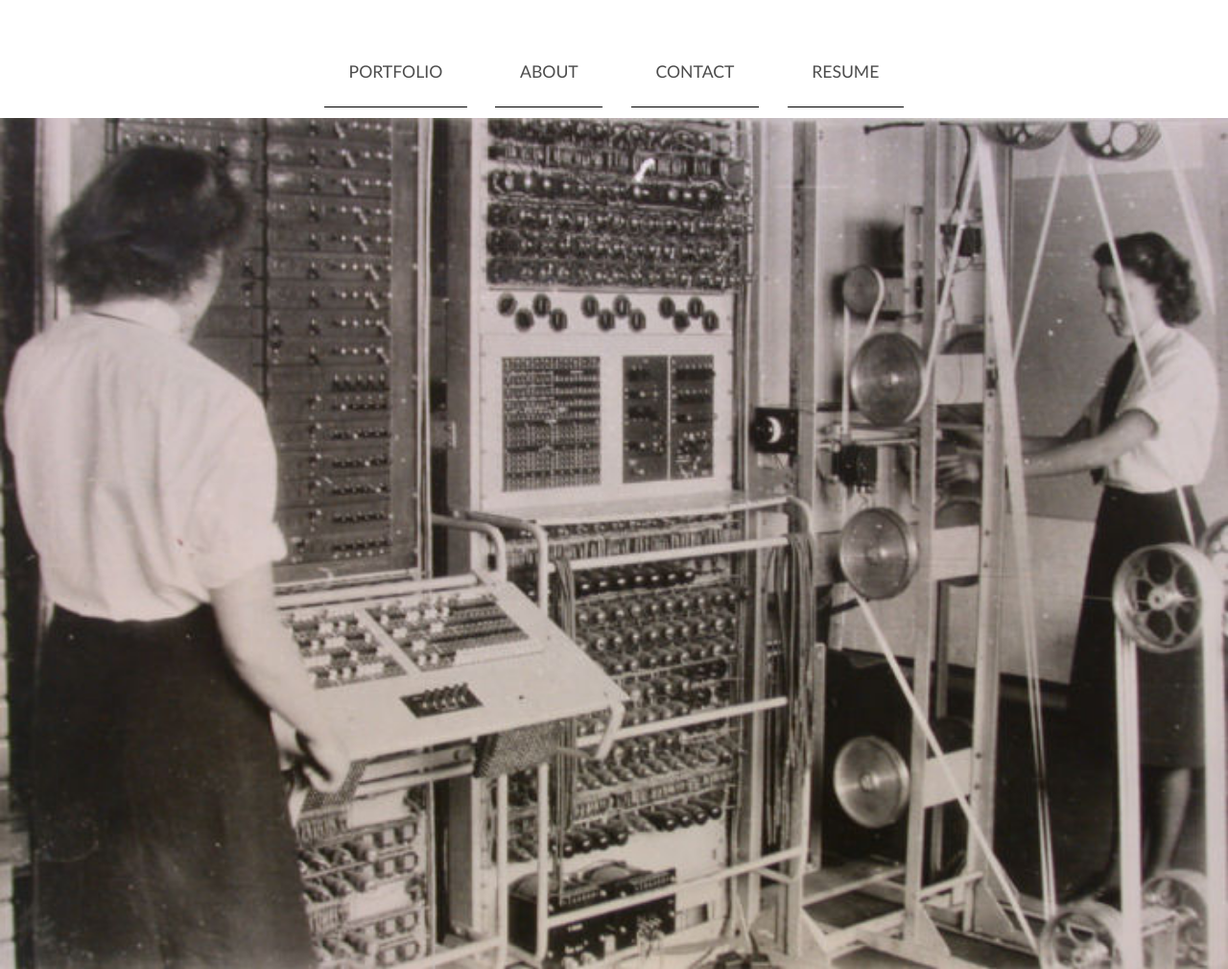
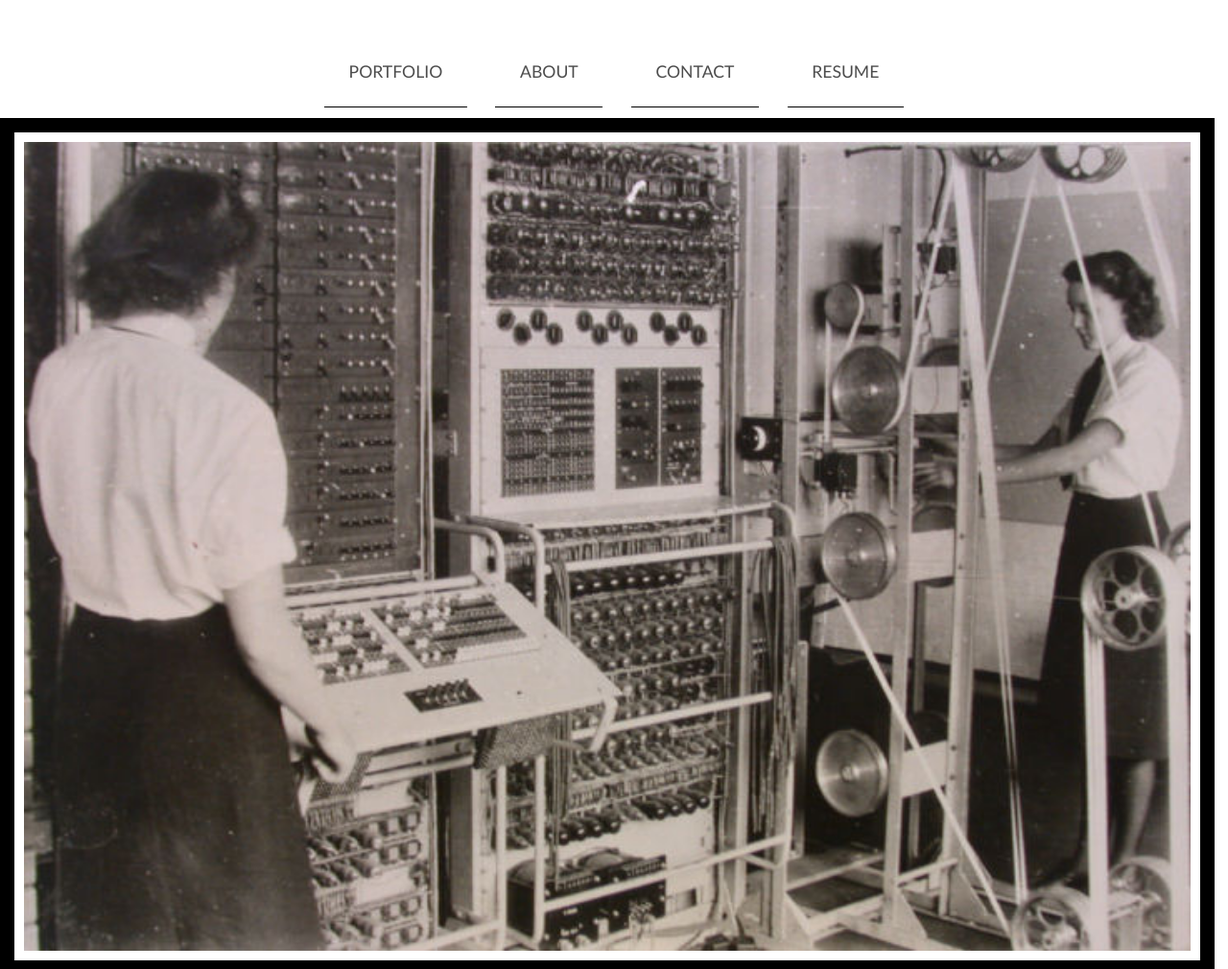
Before and after one commit to mariakinsley/mariakinsley.github.io, a plain HTML site: page index.html in a window 1280 px wide. Shown: the top 1010 px of the page at 96% size. Drawn offline with Linux system fonts and the light colour scheme.

Commit message:
stroke and links

```diff
--- a/index.css
+++ b/index.css
@@ -39,7 +39,9 @@ nav ul li a:hover {
     color: rgb(0, 0, 0);
 }
 img{
-  width: 100%;
-  height: 100%;
-   z-index: -1;
+  width: 95%;
+  height: 95%;
+  /*border: 15px solid #3e2b14;*/
+  padding: 10px;
+  border: 15px solid black;
 }
```
